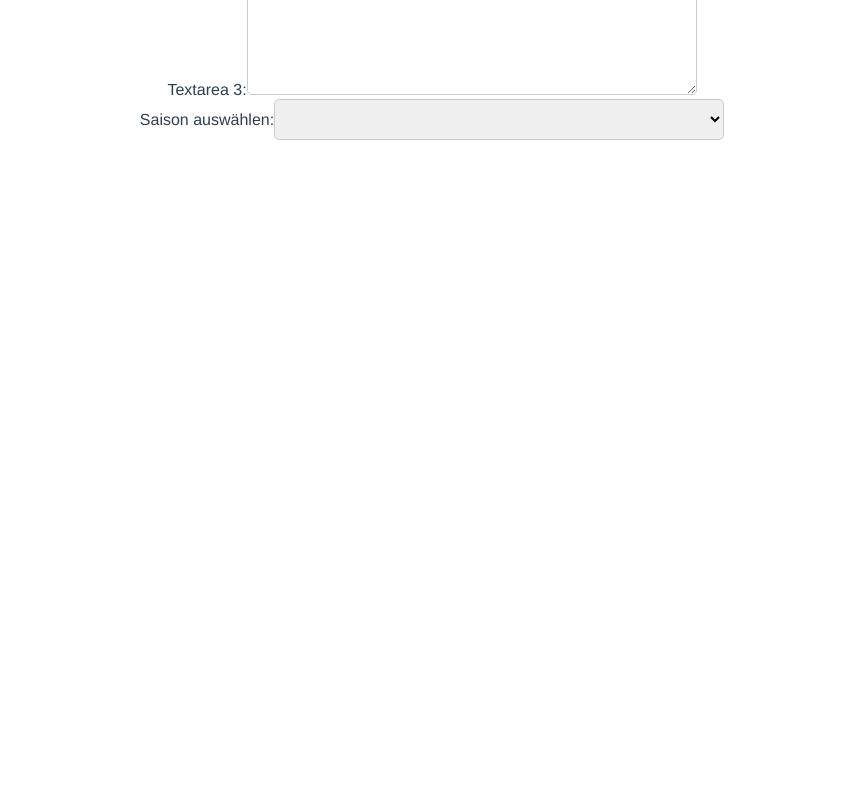
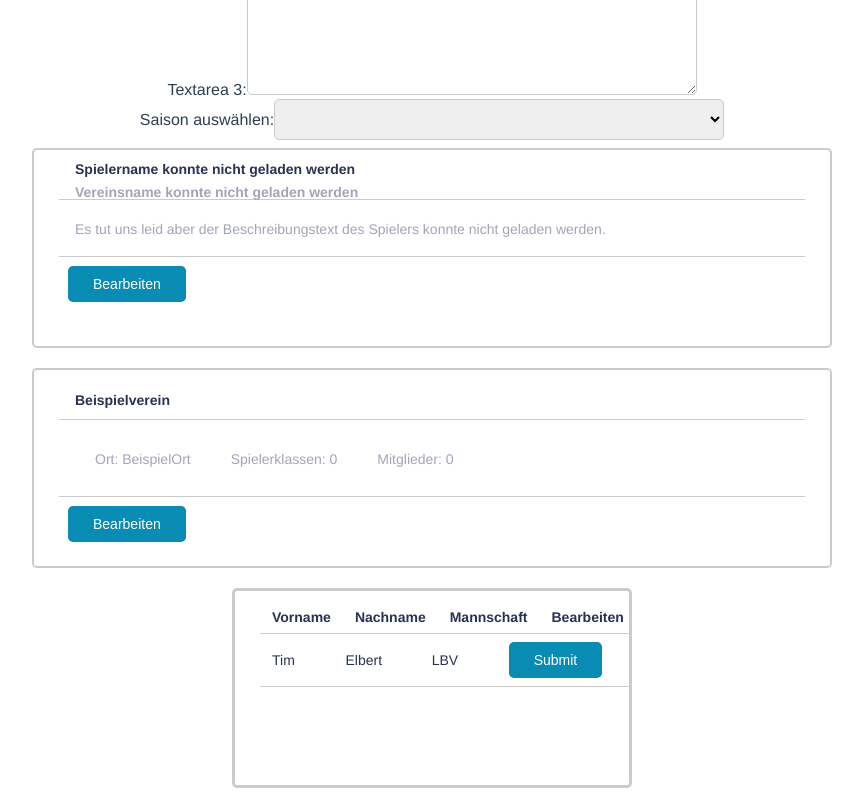
Before and after one commit to TheTimmaeh/EVA-Tischtennis, a Vue app in the folder frontend-private/: page /components in a window 1280 px wide. Shown: the part 583-1383 px from the top of the page, without its empty margins (208-1071 px from the left). Before the commit the page ends 800 px from the top, so only its background shows below. Built offline with nearby package versions, Linux system fonts and the light colour scheme.

Commit message:
Added AssociationCard Component

```diff
--- /dev/null
+++ b/frontend-private/src/components/AssociationCard.vue
@@ -0,0 +1,141 @@
+<template>
+  <div class="associationCard ">
+      <div class="header">
+        <div class="primary-title">
+          <div class="title">{{associationName}}</div>
+        </div>
+      </div>
+      <div class="body">
+        <div class="country">Ort: {{countryName}}</div>
+        <div class="assocoiationClasses">Spielerklassen: {{numberassociationClasses}}</div>
+        <div class="members">Mitglieder: {{numberMembers}}</div>
+      </div>
+      <div class="footer">
+        <Button>Bearbeiten
+        </Button>
+      </div>
+  </div>
+</template>
+
+<script>
+
+import Button from "./Button";
+import { ref } from 'vue'
+
+export default {
+  name: 'AssosciationCard',
+  components:{Button},
+  setup(){
+    let associationName = ref('Beispielverein')
+    let countryName = ref('BeispielOrt')
+    let numberassociationClasses = ref('0')
+    let numberMembers = ref('0')
+
+    return {
+      associationName,
+      countryName,
+      numberassociationClasses,
+      numberMembers,
+    }
+  },
+}
+
+</script>
+
+<style lang="scss" scoped>
+.associationCard{
+  background-color: white;
+  border: bold;
+  color: $color-dark-text;
+  padding: 10px 25px;
+  text-align: left;
+  text-decoration: none;
+  display: inline-block;
+  font-size: 14px;
+  border-radius: 4px;
+  height:200px;
+  width:800px;;
+  border: 2px;
+  border-color: $color-info;
+  border-style: solid;
+  border-radius: 5px;
+  margin: 8px;
+  overflow: hidden;
+  position: relative;
+  border-collapse: collapse;
+
+
+  &:hover{
+      box-shadow: 0 4px 4px 0 $color-info;
+  }
+}
+.header{
+    font-size: 18px;
+    text-align: left;
+    text-decoration: none;
+    display: inline-block;
+    font-size: 14px;
+    font-weight: bold;
+    width:100%;
+    min-height: 40px;
+    padding: 16px;
+    position: relative;
+    border: 1px solid $color-mono-light;
+    border-width: 0 0 1px;
+}
+.header .primary-title{
+  bottom: auto;
+  display: inline-block;
+  padding: 0;
+  position: absolute;
+  top: 50%;
+  -moz-transform: translate(0, -50%);
+  -ms-transform: translate(0, -50%);
+  -o-transform: translate(0, -50%);
+  -webkit-transform: translate(0, -50%);
+  transform: translate(0, -50%);
+}
+.title {
+  font-size: 14px;
+  font-weight:bold;
+}
+.title + .subhead {
+  margin-top: 7px;
+  color: $color-light-text;
+}
+.body{
+    color:$color-light-text;
+    padding: 16px;
+    text-align: left;
+    text-decoration: none;
+    font-size: 14px;
+    width:100%;
+    line-height: 1.5;
+    border: 1px solid $color-mono-light;
+    border-width: 0 0 1px;
+}
+.country{
+    display:inline-block;
+    padding: 10px 20px;
+}
+.assocoiationClasses{
+    display:inline-block;
+    padding: 10px 20px;
+}
+.members{
+    display:inline-block;
+    padding: 10px 20px;
+}
+.footer{
+    color:$color-light-text;
+    padding: 9px;
+    text-align: left;
+    text-decoration: none;
+    display: inline-block;
+    font-size: 14px;
+    width:100%;
+    min-height: 52px;
+    position: relative;
+    z-index: 1
+}
+</style>
--- a/frontend-private/src/views/Components.vue
+++ b/frontend-private/src/views/Components.vue
@@ -19,6 +19,9 @@
     <label for="textarea2">Textarea 2:</label><TextArea label="textarea2" level="warning" v-model="beispieltext" /><br />
     <label for="textarea1">Textarea 3:</label><TextArea label="textarea3" level="danger" autoresize="false" /><br />
     <label for="seasonSelect">Saison auswählen:</label><SeasonSelect label="seasonSelect"></SeasonSelect><br />
+    <PlayerCard></PlayerCard><br />
+    <AssociationCard></AssociationCard><br />
+    <Table></Table><br />
   </div>
 </template>
 
@@ -28,6 +31,9 @@ import Button from '@/components/Button'
 import InputField from '@/components/InputField'
 import TextArea from '@/components/TextArea'
 import SeasonSelect from '@/components/SeasonSelect'
+import PlayerCard from '@/components/PlayerCard'
+import AssociationCard from '@/components/AssociationCard'
+import Table from '@/components/Table'
 
 export default {
   name: 'Components',
@@ -36,6 +42,9 @@ export default {
     InputField,
     TextArea,
     SeasonSelect,
+    PlayerCard,
+    AssociationCard,
+    Table,
   },
   setup(){
     let clicked = ref(0)
```
